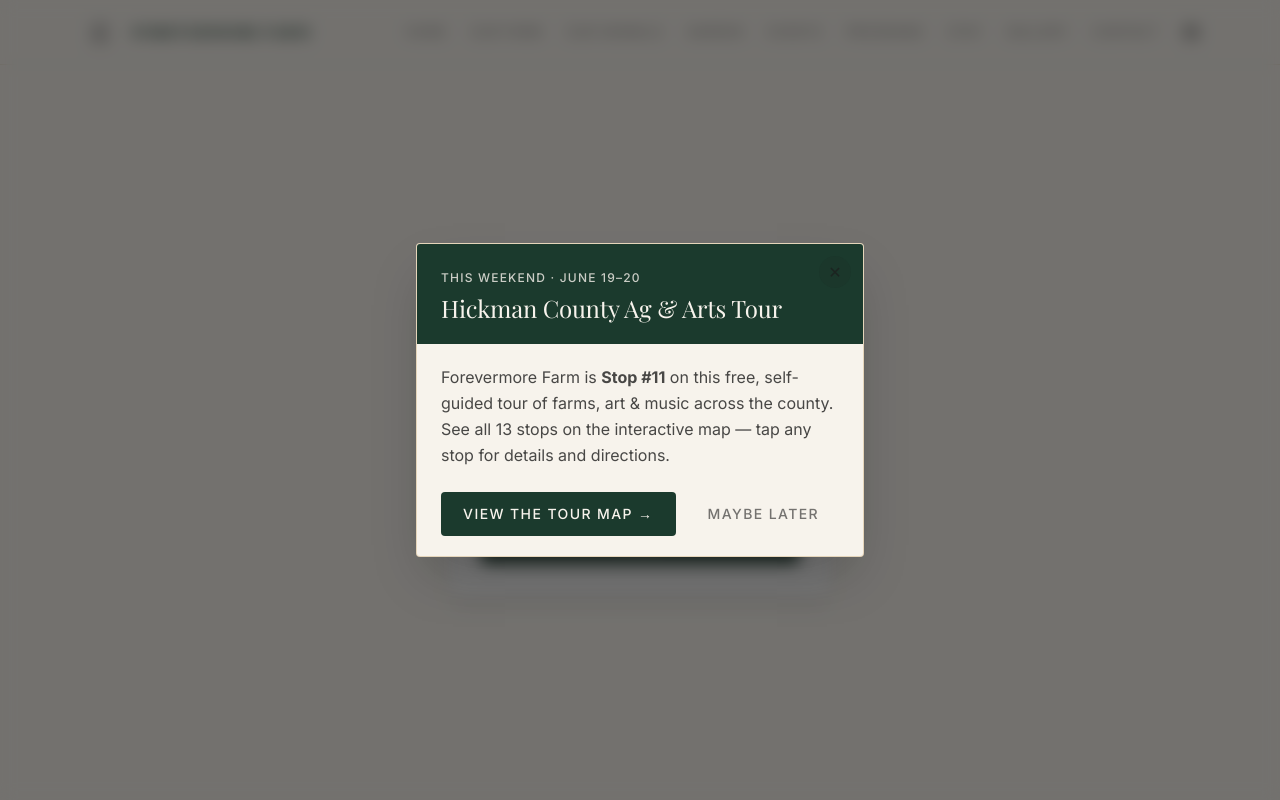
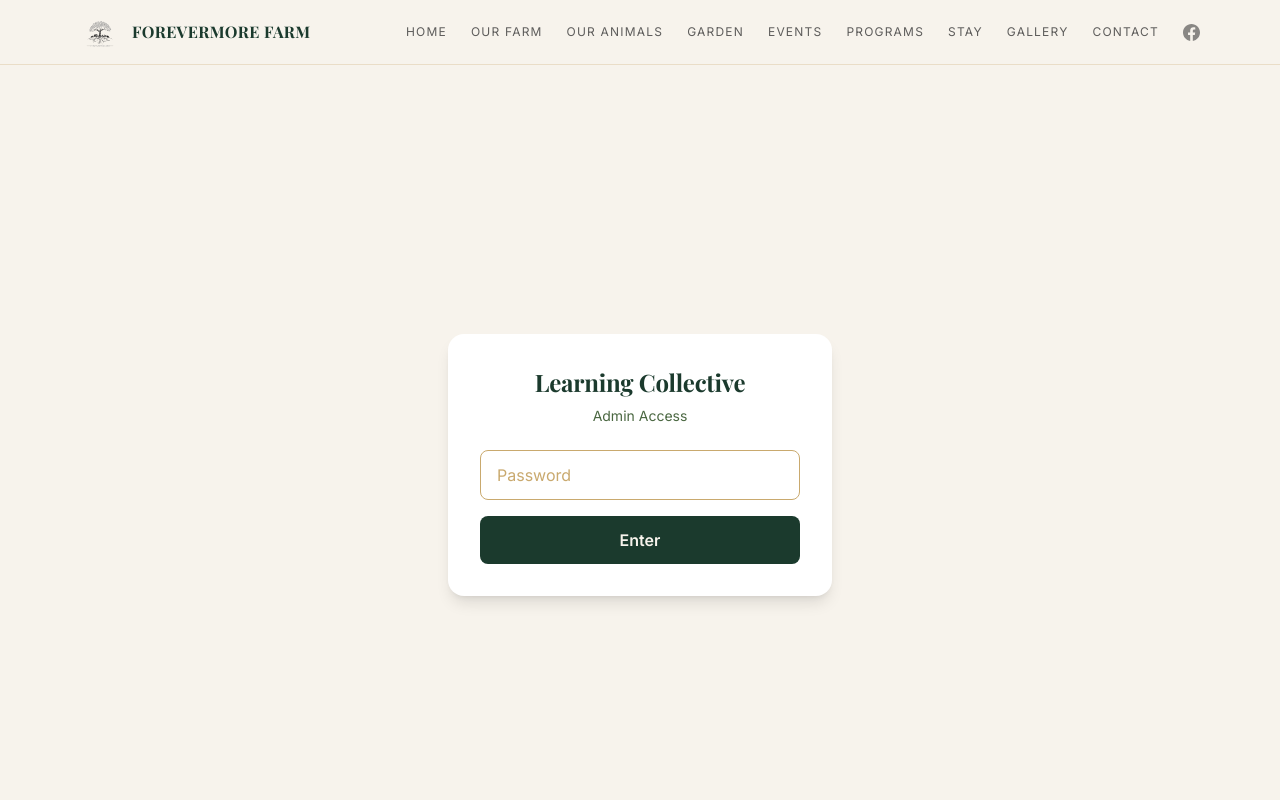
Before and after one commit to forevermore3333/forevermorefarm-website, a Next.js app: page /admin/learning-collective in a window 1280 px wide. Shown: the top 800 px of the page. Built offline with nearby package versions, Linux system fonts and the light colour scheme; a web font is replaced by a local one.

Commit message:
Remove Ag Arts stop-number popup

```diff
--- a/src/app/(site)/layout.tsx
+++ b/src/app/(site)/layout.tsx
@@ -2,7 +2,6 @@
 import Nav from "@/components/Nav"
 import Footer from "@/components/Footer"
 import FarmSchema from "@/components/FarmSchema"
-import AgArtsTourPopup from "@/components/AgArtsTourPopup"
 
 export const metadata: Metadata = {
   metadataBase: new URL("https://forevermorefarmtn.com"),
@@ -54,7 +53,6 @@
       <Nav />
       <main>{children}</main>
       <Footer />
-      <AgArtsTourPopup />
     </>
   )
 }
--- a/src/components/AgArtsTourPopup.tsx
+++ /dev/null
@@ -1,99 +0,0 @@
-'use client'
-
-import { useCallback, useEffect, useState } from 'react'
-import { usePathname } from 'next/navigation'
-
-// Hard expiry: Saturday, June 20, 2026, 8:00 PM Central (CDT = UTC-5) -> 2026-06-21T01:00:00Z.
-// After this instant the pop-up renders nothing, permanently. No cleanup required.
-const EXPIRES_AT = Date.parse('2026-06-21T01:00:00Z')
-const DISMISS_KEY = 'agArtsTourPopupDismissed-2026'
-const TOUR_URL = '/ag-arts-tour/'
-
-export default function AgArtsTourPopup() {
-  const pathname = usePathname()
-  const [visible, setVisible] = useState(false)
-
-  const close = useCallback(() => {
-    setVisible(false)
-    try {
-      localStorage.setItem(DISMISS_KEY, '1')
-    } catch {
-      /* ignore */
-    }
-  }, [])
-
-  useEffect(() => {
-    // Never on the tour page itself.
-    if (pathname && pathname.startsWith('/ag-arts-tour')) return
-    // Self-expire after the tour weekend.
-    if (Date.now() > EXPIRES_AT) return
-    // Respect prior dismissal.
-    try {
-      if (localStorage.getItem(DISMISS_KEY)) return
-    } catch {
-      /* localStorage unavailable — still show */
-    }
-    const t = setTimeout(() => setVisible(true), 1500)
-    return () => clearTimeout(t)
-  }, [pathname])
-
-  useEffect(() => {
-    if (!visible) return
-    const onKey = (e: KeyboardEvent) => {
-      if (e.key === 'Escape') close()
-    }
-    window.addEventListener('keydown', onKey)
-    return () => window.removeEventListener('keydown', onKey)
-  }, [visible, close])
-
-  if (!visible) return null
-
-  return (
-    <div
-      role="dialog"
-      aria-modal="true"
-      aria-label="Hickman County Ag & Arts Tour"
-      onClick={close}
-      className="fixed inset-0 z-[1000] flex items-end sm:items-center justify-center bg-farm-charcoal/60 p-4 backdrop-blur-sm"
-    >
-      <div
-        onClick={(e) => e.stopPropagation()}
-        className="relative w-full max-w-md overflow-hidden rounded-sm border border-farm-tan/40 bg-farm-cream shadow-2xl"
-      >
-        <button
-          onClick={close}
-          aria-label="Close"
-          className="absolute right-3 top-3 z-10 flex h-8 w-8 items-center justify-center rounded-full bg-farm-charcoal/10 text-farm-charcoal/70 transition-colors hover:bg-farm-charcoal/20"
-        >
-          ✕
-        </button>
-
-        <div className="bg-farm-green px-6 py-5">
-          <span className="text-xs font-medium uppercase tracking-widest text-farm-cream/80">This Weekend · June 19–20</span>
-          <h2 className="mt-1 font-serif text-2xl text-farm-cream">Hickman County Ag &amp; Arts Tour</h2>
-        </div>
-
-        <div className="px-6 py-5">
-          <p className="leading-relaxed text-farm-charcoal/80">
-            Forevermore Farm is <strong>Stop #11</strong> on this free, self-guided tour of farms, art &amp; music across
-            the county. See all 13 stops on the interactive map — tap any stop for details and directions.
-          </p>
-          <div className="mt-6 flex flex-col gap-3 sm:flex-row">
-            <a
-              href={TOUR_URL}
-              className="flex-1 rounded-sm bg-farm-green px-5 py-3 text-center text-sm font-medium uppercase tracking-widest text-farm-cream transition-colors hover:bg-farm-green/90"
-            >
-              View the Tour Map →
-            </a>
-            <button
-              onClick={close}
-              className="rounded-sm px-5 py-3 text-center text-sm font-medium uppercase tracking-widest text-farm-charcoal/60 transition-colors hover:text-farm-charcoal"
-            >
-              Maybe later
-            </button>
-          </div>
-        </div>
-      </div>
-    </div>
-  )
-}
```
